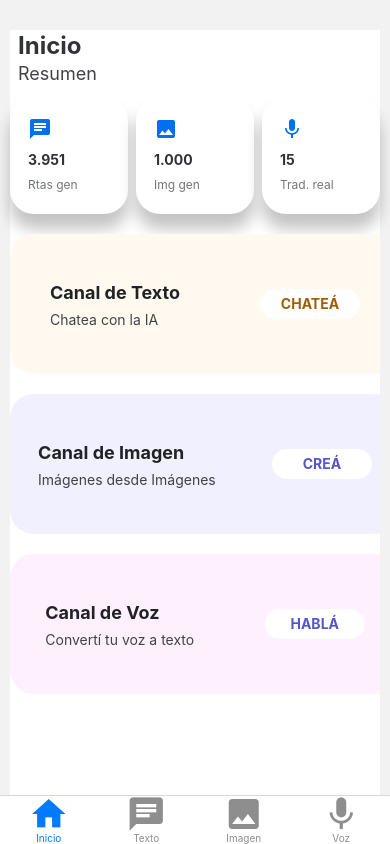
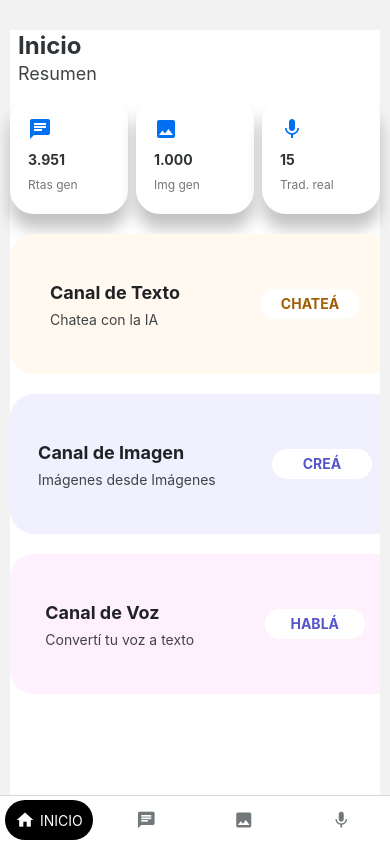
Before and after one commit to Jose-Lemos/APP-TTec, a React Native app: screen / in a window 390 px wide. Built offline with nearby package versions, Linux system fonts and the light colour scheme.

Commit message:
Agregamos la lógica de diferenciar y mostrar los mensajes del Usuario y de la IA en distinto formato de mensaje, además de obtener la respuesta de la IA

```diff
--- a/App.js
+++ b/App.js
@@ -1,6 +1,7 @@
 import { createBottomTabNavigator } from '@react-navigation/bottom-tabs';
 import { NavigationContainer } from '@react-navigation/native';
 import { MaterialIcons } from '@expo/vector-icons';
+import { View, Text } from 'react-native';
 
 import  PantallaInicio  from "./src/screens/PantallaInicio";
 import  PantallaChat  from "./src/screens/PantallaChat";
@@ -10,7 +11,26 @@ import PantallaVoz from './src/screens/PantallaVoz';
 
 const Tab = createBottomTabNavigator();
 
+const CustomTabBarIcon = ({ focused, iconName, label }) => (
+  <View
+    style={{
+      flexDirection: "row",
+      alignItems: "center",
+      gap: 5,
+      backgroundColor: focused ? "black" : "transparent",
+      padding: 10,
+      borderRadius: 30,
+      height:40,
+    }}
+  >
+    <MaterialIcons name={iconName} size={20} color={focused ? "white" : "#72777A"} />
+    {focused && <Text style={{ color: "white" }}>{label}</Text>}
+  </View>
+);
+
 export default function App() {
+
+
   return (
     <NavigationContainer>
             <Tab.Navigator
@@ -20,38 +40,46 @@ export default function App() {
             screenOptions={
               {
                 headerShown:false,
-
+                tabBarShowLabel: false,
               }
             }>
                 <Tab.Screen name={ROUTES.HOME} component={PantallaInicio}
                     options={{
-                      tabBarLabel: "Inicio",
-                      tabBarIcon:({ color })=>(
-                      <MaterialIcons name="home" size={40} color={color} />
+                      tabBarIcon: ({ focused }) => (
+                        <CustomTabBarIcon
+                          focused={focused}
+                          iconName="home"
+                          label="INICIO"
+                        />
                       ),
                     }}
                 />
                 <Tab.Screen name={ROUTES.CHAT} component={PantallaChat}
                     options={{
-                      tabBarLabel: "Texto",
-                      tabBarIcon:({ color })=>(
-                      <MaterialIcons name="chat" size={40} color={color} />
+                      tabBarIcon: ({ focused }) => (
+                        <CustomTabBarIcon
+                          focused={focused}
+                          iconName="chat"
+                          label="TEXTO"
+                        />
                       ),
                     }}
                 />
                 <Tab.Screen name={ROUTES.IMAGE} component={PantallaImagen}
                     options={{
-                      tabBarLabel: "Imagen",
-                      tabBarIcon:({ color })=>(
-                      <MaterialIcons name="image" size={40} color={color} />
+                      tabBarIcon: ({ focused }) => (
+                        <CustomTabBarIcon
+                          focused={focused}
+                          iconName="image"
+                          label="IMAGEN"
+                        />
                       ),
                     }}
                 />
                 <Tab.Screen name={ROUTES.VOICE} component={PantallaVoz}
                     options={{
-                      tabBarLabel: "Voz",
-                      tabBarIcon:({ color })=>(
-                      <MaterialIcons name="mic" size={40} color={color} />
+                      tabBarIcon: ({ focused }) => (
+                        <CustomTabBarIcon focused={focused} iconName="mic" label="VOZ" />
                       ),
                     }}
                 />
--- a/src/components/HeaderBot.jsx
+++ b/src/components/HeaderBot.jsx
@@ -4,7 +4,6 @@ import { FontAwesome5 } from '@expo/vector-icons';
 const HeaderBot = ({activityText, canal}) => {
     return(
         <View style={styles.container}>
-            <FontAwesome5 name="arrow-alt-circle-left" size={50} color="#72777A" />
             <View style={styles.containRobot}>
                 <FontAwesome5 name="robot" size={30} color="#0070F0" />
             </View>
@@ -27,6 +26,7 @@ const styles = StyleSheet.create({
         flexDirection: "row",
         gap: 30,
         alignItems: "center",
+        justifyContent: "center",
         margin: 20,
     },
 
--- /dev/null
+++ b/src/components/MansajeIA.jsx
@@ -0,0 +1,32 @@
+import { View, StyleSheet, Text } from "react-native";
+
+
+const MensajeIA = ({text} ) =>{
+    return(
+        <View style={styles.msgText}>
+            <Text style={styles.text}> {text} </Text>
+        </View>
+    );
+};
+
+const styles = StyleSheet.create({
+    msgText:{
+        backgroundColor: "#F2F4F5",
+        borderRadius: 24,
+        borderTopLeftRadius: 0,
+        justifyContent: "center",
+        alignItems: "flex-start",
+        padding: 4,
+    },
+
+    text:{
+        color:"#303437",
+        lineHeight: 24,
+        fontSize: 20,
+        justifyContent: "flex-start",
+        padding: 6,
+    },
+
+});
+
+export default MensajeIA;
--- a/src/components/Mensaje.jsx
+++ /dev/null
@@ -1,59 +0,0 @@
-import { View, StyleSheet, Text } from "react-native";
-
-
-const Mensaje = ({emisor, text} ) =>{
-    const borderMsg = () =>{
-        if (emisor == "user"){
-            return(
-                StyleSheet.create({
-                    msgText:{
-                        backgroundColor: "#0070F0",
-                        borderRadius: 24,
-                        borderBottomEndRadius: 0,
-                        justifyContent: "flex-end",
-                        alignItems: "center",
-                    }
-                }
-            ));
-        }
-        else{
-            return(
-                StyleSheet.create({
-                    msgText:{
-                        backgroundColor: "#F2F4F5",
-                        borderRadius: 24,
-                        borderTopLeftRadius: 0,
-                        justifyContent: "flex-start",
-                        alignItems: "center",
-                    }
-                }
-            ));
-        }
-    };
-    return(
-        <View style={styles.msgText}>
-            <Text style={styles.text}> {text} </Text>
-        </View>
-    );
-};
-
-const styles = StyleSheet.create({
-    msgText:{
-        backgroundColor: "#0070F0",
-        borderRadius: 24,
-        borderBottomEndRadius: 0,
-        justifyContent: "center",
-        alignItems: "flex-end",
-    },
-
-    text:{
-        color:"#FFFFFF",
-        lineHeight: 24,
-        fontSize: 20,
-        justifyContent: "flex-end",
-        padding: 6,
-    },
-
-});
-
-export default Mensaje;
--- /dev/null
+++ b/src/components/MensajeUser.jsx
@@ -0,0 +1,32 @@
+import { View, StyleSheet, Text } from "react-native";
+
+
+const MensajeUser = ({text} ) =>{
+    return(
+        <View style={styles.msgText}>
+            <Text style={styles.text}> {text} </Text>
+        </View>
+    );
+};
+
+const styles = StyleSheet.create({
+    msgText:{
+        backgroundColor: "#0070F0",
+        borderRadius: 24,
+        borderBottomEndRadius: 0,
+        justifyContent: "center",
+        alignItems: "flex-end",
+        padding: 4,
+    },
+
+    text:{
+        color:"#FFFFFF",
+        lineHeight: 24,
+        fontSize: 20,
+        justifyContent: "flex-end",
+        padding: 6,
+    },
+
+});
+
+export default MensajeUser;
--- a/src/screens/PantallaChat.jsx
+++ b/src/screens/PantallaChat.jsx
@@ -3,20 +3,51 @@ import {
     View,
     TextInput,
     KeyboardAvoidingView,
+    Button,
 } from 'react-native';
 import { MaterialIcons } from '@expo/vector-icons';
 import { useNavigation } from "@react-navigation/native";
 import {ROUTES} from '../routes/routes';
 import { ScrollView } from 'react-native-gesture-handler';
 import { Pressable } from 'react-native';
-import { useState } from 'react';
+import { useState, useEffect } from 'react';
+import { useIsFocused } from "@react-navigation/native";
 
 import HeaderBot from '../components/HeaderBot';
-import Mensaje from '../components/Mensaje';
+import MensajeUser from '../components/MensajeUser';
+import MensajeIA from '../components/MansajeIA';
 
 const PantallaChat = (prop) => {
     const [texto, setTexto] = useState("");
     const [buzon, setBuzon] = useState([]);
+    const isFocused = useIsFocused();
+
+    const fetchApi = async (message) => {
+        try {
+          const response = await fetch(
+            `https://tnt2023.panaltesting.com.ar/chat?question=${message}`
+          );
+          const data = await response.json();
+          setBuzon((messagesUpdated) =>
+            messagesUpdated.concat({ message: data.mensaje, isUser: false })
+          );
+        } catch (error) {
+          console.log("ERROR", error);
+        }
+      };
+
+      useEffect(() => {
+        if (isFocused) {
+        }
+      }, [isFocused]);
+
+      const _addUserMessage = () => {
+        if (texto !== "") {
+          setBuzon(buzon.concat({ message: texto, isUser: true }));
+          fetchApi(texto);
+          setTexto("");
+        }
+      };
 
     const navigation = useNavigation();
 
@@ -31,15 +62,24 @@ const PantallaChat = (prop) => {
             />
             <KeyboardAvoidingView style={{ flex: 1 }}>
                 <ScrollView style={styles.chatContent}>
-                    {buzon.map((texto)=>(
-                            <View style={styles.msgUser}>
-                                <Mensaje
-                                emisor="user"
-                                text={texto}
+                    {buzon.map((texto, index)=> texto.isUser? (
+                            <View
+                             key={`msg-${index}`}
+                             style={styles.msgUser}>
+                                <MensajeUser
+                                text={texto.message}
                                 />
                             </View>
 
-                            )
+                            ) : (
+                                    <View
+                                    key={`msg-${index}`}
+                                    style={styles.msgIA}>
+                                        <MensajeIA
+                                        text={texto.message}
+                                        />
+                                    </View>
+                                )
                         )
                     }
                 </ScrollView>
@@ -50,20 +90,14 @@ const PantallaChat = (prop) => {
                             value={texto}
                             onChangeText = {setTexto}
                             style={styles.inpText}
-                            onEndEditing={()=>{
-                                setBuzon(buzon.concat(texto));
-                                setTexto("");
-                            }}
+                            onSubmitEditing={_addUserMessage}
                             >
                             </TextInput>
                             <MaterialIcons.Button
                                 name="send"
                                 size={24}
                                 color="black"
-                                onPress={()=>{
-                                    setBuzon(buzon.concat(texto));
-                                    setTexto("");
-                                }}
+                                onPress={_addUserMessage}
                             />
                         </View>
 
@@ -95,6 +129,15 @@ const styles = StyleSheet.create({
     msgUser:{
         justifyContent: "flex-end",
         alignItems: "flex-end",
+        marginRight: 4,
+        marginBottom: 4,
+    },
+
+    msgIA:{
+        justifyContent: "flex-start",
+        alignItems: "flex-start",
+        marginLeft: 4,
+        marginBottom: 4,
     },
 
     inputContainer:{
```
